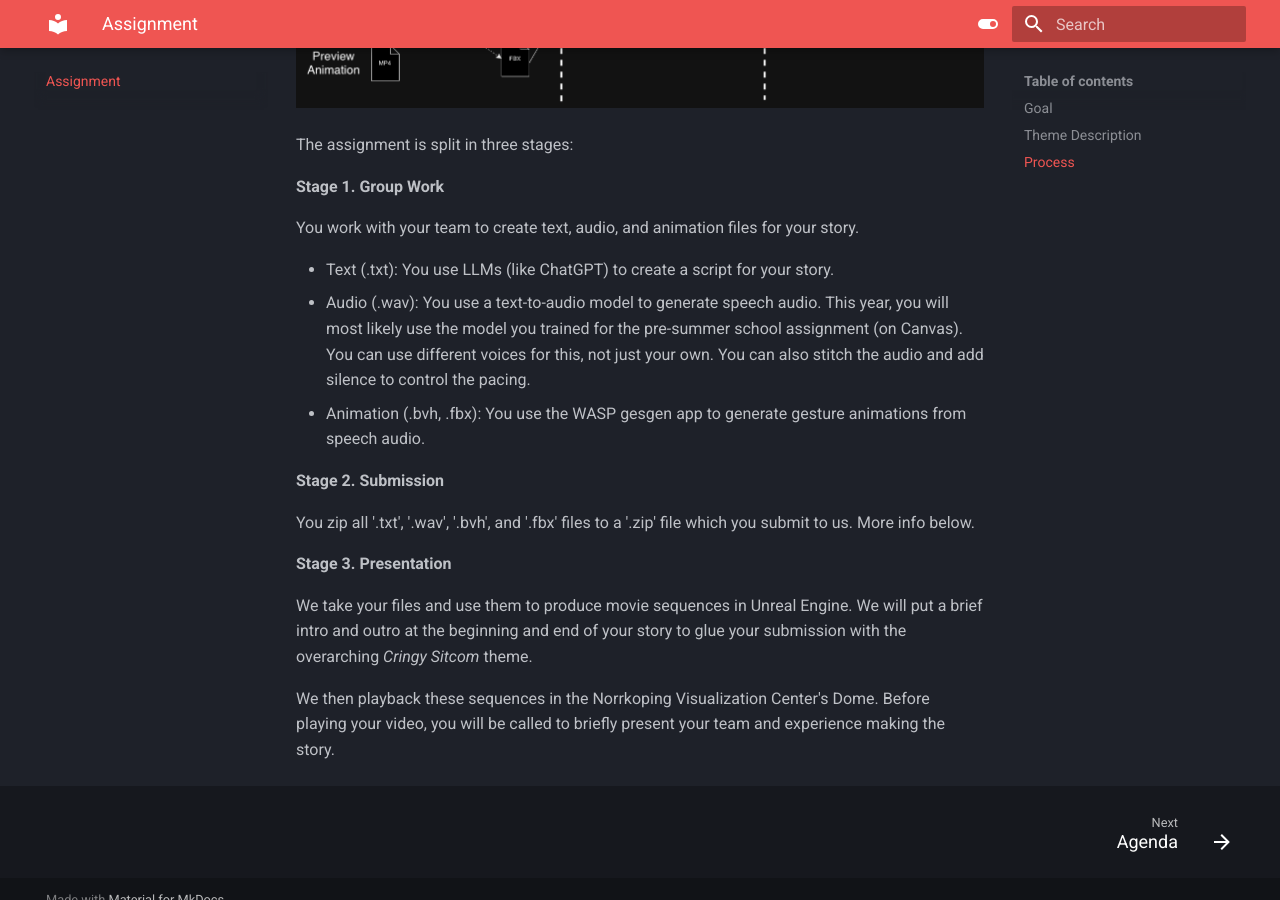
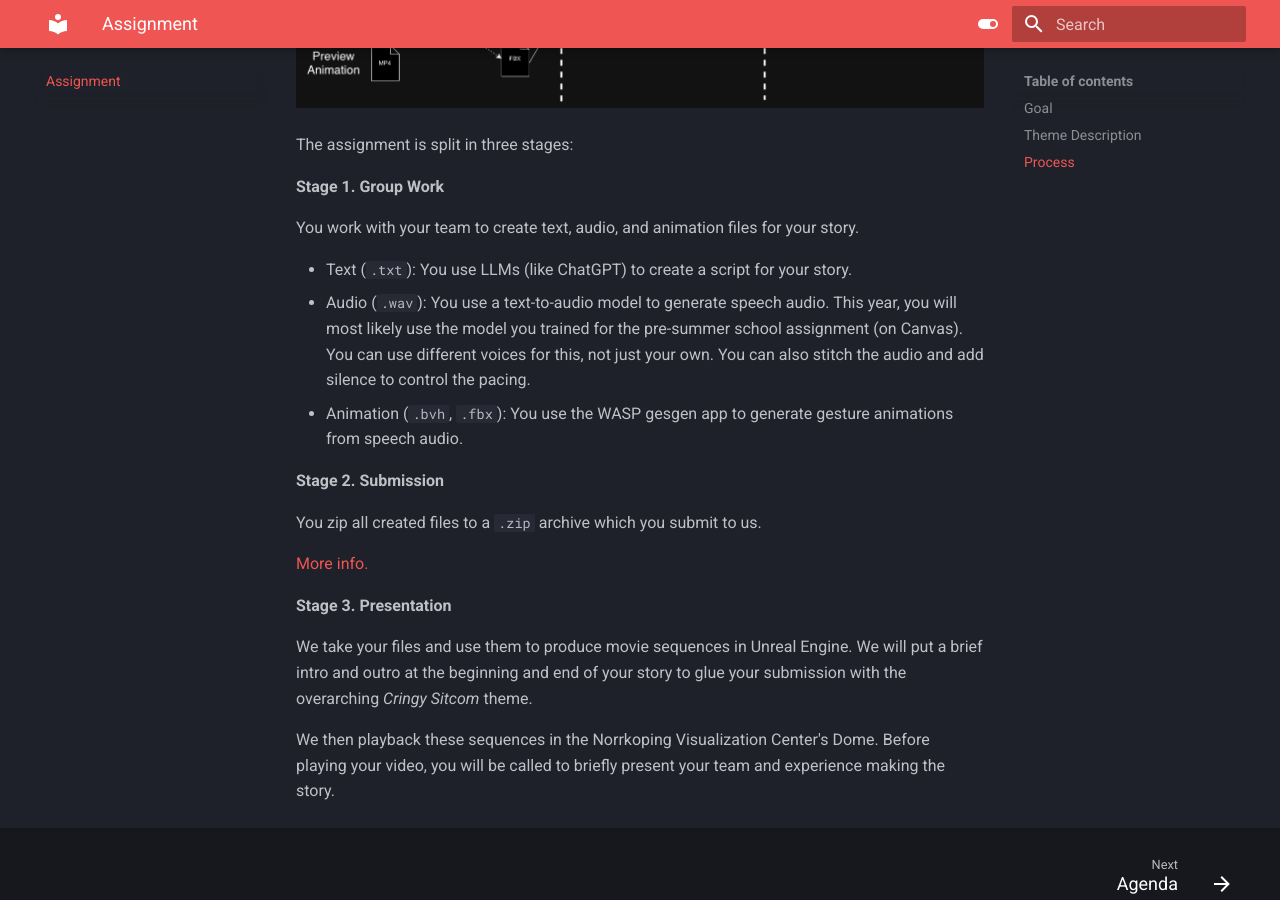
Before and after one commit to TeoNikolov/wasp-ss-assignment, an MkDocs documentation site: the page built from docs/index.md, in a window 1280 px wide and 900 px high, scrolled down 1415 px. Built offline with MkDocs 1.6.1 and Material for MkDocs 9.7.7, drawn with Linux system fonts in a browser that asks for light colours.

Commit message:
Update index.md

```diff
--- a/docs/index.md
+++ b/docs/index.md
@@ -33,13 +33,15 @@ The assignment is split in three stages:
 
 You work with your team to create text, audio, and animation files for your story.
 
-- Text (.txt): You use LLMs (like ChatGPT) to create a script for your story.
-- Audio (.wav): You use a text-to-audio model to generate speech audio. This year, you will most likely use the model you trained for the pre-summer school assignment (on Canvas). You can use different voices for this, not just your own. You can also stitch the audio and add silence to control the pacing.
-- Animation (.bvh, .fbx): You use the WASP gesgen app to generate gesture animations from speech audio.
+- Text (`.txt`): You use LLMs (like ChatGPT) to create a script for your story.
+- Audio (`.wav`): You use a text-to-audio model to generate speech audio. This year, you will most likely use the model you trained for the pre-summer school assignment (on Canvas). You can use different voices for this, not just your own. You can also stitch the audio and add silence to control the pacing.
+- Animation (`.bvh`, `.fbx`): You use the WASP gesgen app to generate gesture animations from speech audio.
 
 **Stage 2. Submission**
 
-You zip all '.txt', '.wav', '.bvh', and '.fbx' files to a '.zip' file which you submit to us. More info below.
+You zip all created files to a `.zip` archive which you submit to us.
+
+[More info.](./submission.md)
 
 **Stage 3. Presentation**
 
```
